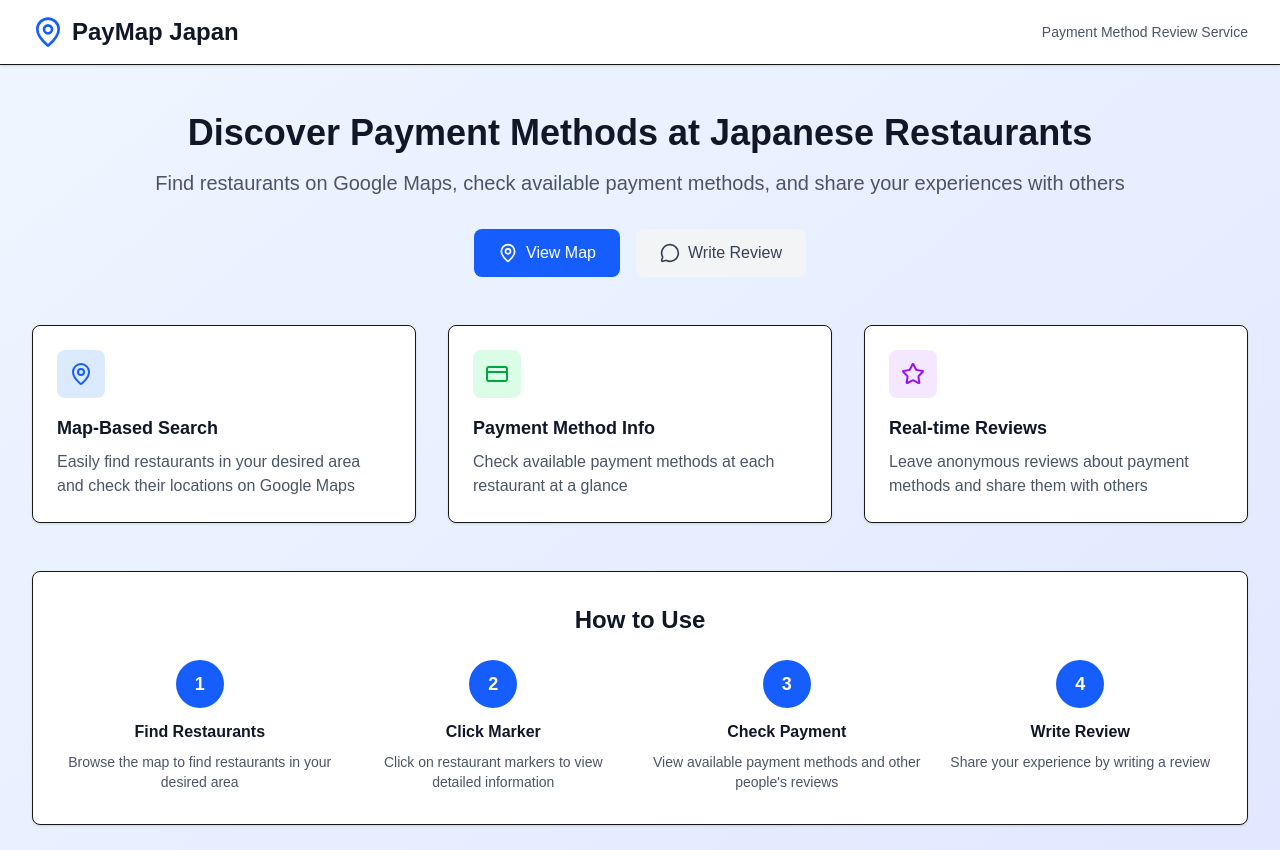
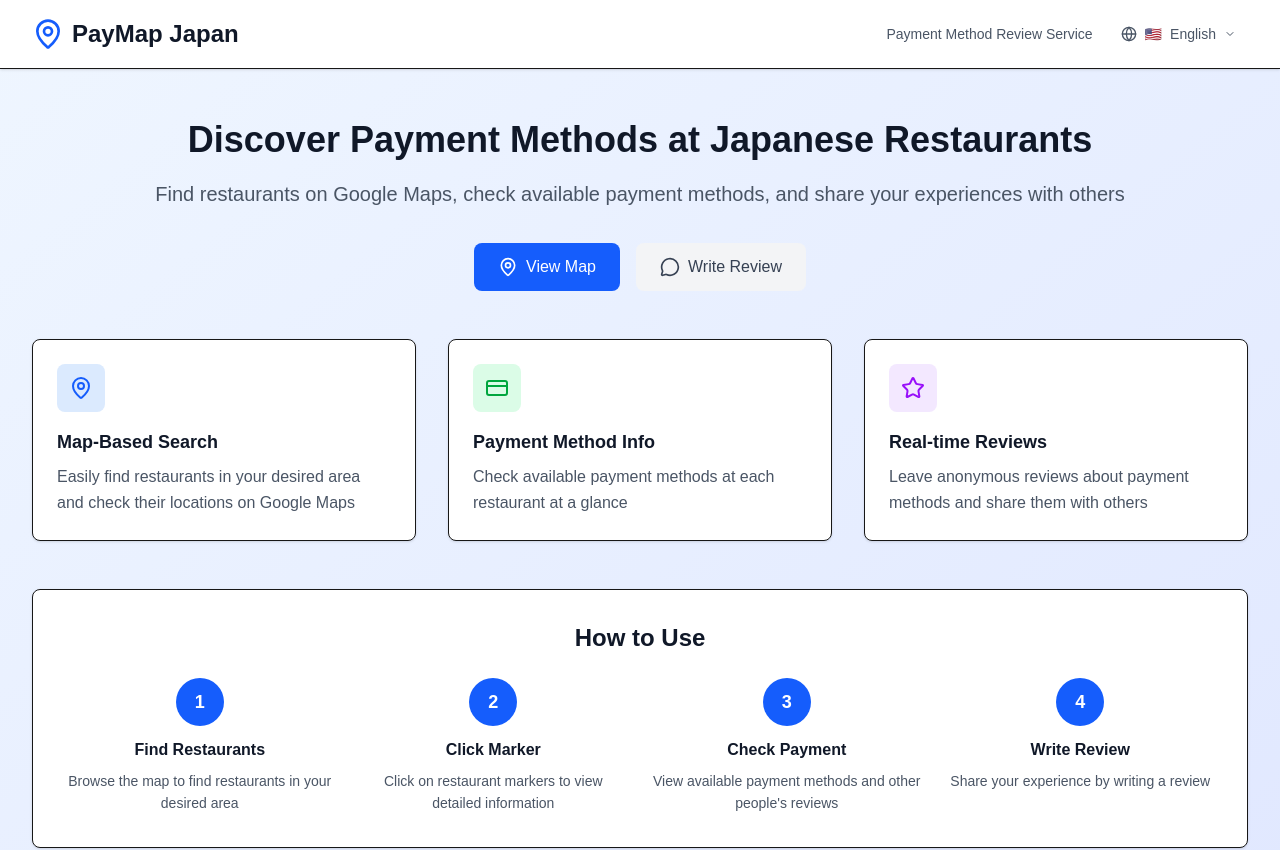
Before and after one commit to jongik96/paymap-japan, a Next.js app: page / in a window 1280 px wide. Shown: the top 850 px of the page. Built offline with nearby package versions, Linux system fonts and the light colour scheme.

Commit message:
update language, css

```diff
--- a/src/app/page.tsx
+++ b/src/app/page.tsx
@@ -1,6 +1,11 @@
+'use client';
+
 import { MapPin, CreditCard, Star, MessageCircle } from "lucide-react";
+import { useLanguage } from '@/contexts/LanguageContext';
+import LanguageToggle from '@/components/LanguageToggle';
 
 export default function Home() {
+  const { t } = useLanguage();
   return (
     <div className="min-h-screen bg-gradient-to-br from-blue-50 to-indigo-100">
       {/* Header */}
@@ -11,7 +16,10 @@ export default function Home() {
               <MapPin className="h-8 w-8 text-blue-600" />
               <h1 className="text-2xl font-bold text-gray-900">PayMap Japan</h1>
             </div>
-            <p className="text-sm text-gray-600">Payment Method Review Service</p>
+            <div className="flex items-center space-x-4">
+              <p className="text-sm text-gray-600">{t('paymentMethodReviewService')}</p>
+              <LanguageToggle />
+            </div>
           </div>
         </div>
       </header>
@@ -19,21 +27,20 @@ export default function Home() {
       {/* Hero Section */}
       <main className="max-w-7xl mx-auto px-4 sm:px-6 lg:px-8 py-12">
         <div className="text-center mb-12">
-          <h2 className="text-4xl font-bold text-gray-900 mb-4">
-            Discover Payment Methods at Japanese Restaurants
+          <h2 className="text-4xl font-bold text-gray-900 mb-4 break-words leading-tight">
+            {t('discoverPaymentMethods')}
           </h2>
-          <p className="text-xl text-gray-600 mb-8">
-            Find restaurants on Google Maps, check available payment methods,
-            and share your experiences with others
+          <p className="text-xl text-gray-600 mb-8 break-words leading-relaxed">
+            {t('heroDescription')}
           </p>
           <div className="flex justify-center space-x-4">
             <a href="/map" className="bg-blue-600 text-white px-6 py-3 rounded-lg hover:bg-blue-700 transition-colors flex items-center space-x-2">
               <MapPin className="h-5 w-5" />
-              <span>View Map</span>
+              <span>{t('viewMap')}</span>
             </a>
             <a href="/map" className="bg-gray-100 text-gray-700 px-6 py-3 rounded-lg hover:bg-gray-200 transition-colors flex items-center space-x-2">
               <MessageCircle className="h-5 w-5" />
-              <span>Write Review</span>
+              <span>{t('writeReview')}</span>
             </a>
           </div>
 
@@ -41,55 +48,55 @@ export default function Home() {
         </div>
 
         {/* Features */}
-        <div className="grid md:grid-cols-3 gap-8 mb-12">
+        <div className="grid grid-cols-1 md:grid-cols-3 gap-6 md:gap-8 mb-12">
           <div className="bg-white p-6 rounded-lg shadow-sm border">
             <div className="flex items-center justify-center w-12 h-12 bg-blue-100 rounded-lg mb-4">
               <MapPin className="h-6 w-6 text-blue-600" />
             </div>
-            <h3 className="text-lg font-semibold text-gray-900 mb-2">Map-Based Search</h3>
-            <p className="text-gray-600">Easily find restaurants in your desired area and check their locations on Google Maps</p>
+            <h3 className="text-lg font-semibold text-gray-900 mb-2 break-words">{t('mapBasedSearch')}</h3>
+            <p className="text-gray-600 break-words leading-relaxed">{t('mapBasedSearchDesc')}</p>
           </div>
 
           <div className="bg-white p-6 rounded-lg shadow-sm border">
             <div className="flex items-center justify-center w-12 h-12 bg-green-100 rounded-lg mb-4">
               <CreditCard className="h-6 w-6 text-green-600" />
             </div>
-            <h3 className="text-lg font-semibold text-gray-900 mb-2">Payment Method Info</h3>
-            <p className="text-gray-600">Check available payment methods at each restaurant at a glance</p>
+            <h3 className="text-lg font-semibold text-gray-900 mb-2 break-words">{t('paymentMethodInfo')}</h3>
+            <p className="text-gray-600 break-words leading-relaxed">{t('paymentMethodInfoDesc')}</p>
           </div>
 
           <div className="bg-white p-6 rounded-lg shadow-sm border">
             <div className="flex items-center justify-center w-12 h-12 bg-purple-100 rounded-lg mb-4">
               <Star className="h-6 w-6 text-purple-600" />
             </div>
-            <h3 className="text-lg font-semibold text-gray-900 mb-2">Real-time Reviews</h3>
-            <p className="text-gray-600">Leave anonymous reviews about payment methods and share them with others</p>
+            <h3 className="text-lg font-semibold text-gray-900 mb-2 break-words">{t('realTimeReviews')}</h3>
+            <p className="text-gray-600 break-words leading-relaxed">{t('realTimeReviewsDesc')}</p>
           </div>
         </div>
 
         {/* How it works */}
         <div className="bg-white rounded-lg shadow-sm border p-8">
-          <h3 className="text-2xl font-bold text-gray-900 mb-6 text-center">How to Use</h3>
-          <div className="grid md:grid-cols-4 gap-6">
+          <h3 className="text-2xl font-bold text-gray-900 mb-6 text-center">{t('howToUse')}</h3>
+          <div className="grid grid-cols-1 sm:grid-cols-2 md:grid-cols-4 gap-4 md:gap-6">
             <div className="text-center">
               <div className="w-12 h-12 bg-blue-600 text-white rounded-full flex items-center justify-center mx-auto mb-3 text-lg font-bold">1</div>
-              <h4 className="font-semibold text-gray-900 mb-2">Find Restaurants</h4>
-              <p className="text-sm text-gray-600">Browse the map to find restaurants in your desired area</p>
+              <h4 className="font-semibold text-gray-900 mb-2 break-words">{t('findRestaurants')}</h4>
+              <p className="text-sm text-gray-600 break-words leading-relaxed">{t('findRestaurantsDesc')}</p>
             </div>
             <div className="text-center">
               <div className="w-12 h-12 bg-blue-600 text-white rounded-full flex items-center justify-center mx-auto mb-3 text-lg font-bold">2</div>
-              <h4 className="font-semibold text-gray-900 mb-2">Click Marker</h4>
-              <p className="text-sm text-gray-600">Click on restaurant markers to view detailed information</p>
+              <h4 className="font-semibold text-gray-900 mb-2 break-words">{t('clickMarker')}</h4>
+              <p className="text-sm text-gray-600 break-words leading-relaxed">{t('clickMarkerDesc')}</p>
             </div>
             <div className="text-center">
               <div className="w-12 h-12 bg-blue-600 text-white rounded-full flex items-center justify-center mx-auto mb-3 text-lg font-bold">3</div>
-              <h4 className="font-semibold text-gray-900 mb-2">Check Payment</h4>
-              <p className="text-sm text-gray-600">View available payment methods and other people&apos;s reviews</p>
+              <h4 className="font-semibold text-gray-900 mb-2 break-words">{t('checkPayment')}</h4>
+              <p className="text-sm text-gray-600 break-words leading-relaxed">{t('checkPaymentDesc')}</p>
             </div>
             <div className="text-center">
               <div className="w-12 h-12 bg-blue-600 text-white rounded-full flex items-center justify-center mx-auto mb-3 text-lg font-bold">4</div>
-              <h4 className="font-semibold text-gray-900 mb-2">Write Review</h4>
-              <p className="text-sm text-gray-600">Share your experience by writing a review</p>
+              <h4 className="font-semibold text-gray-900 mb-2 break-words">{t('writeReview')}</h4>
+              <p className="text-sm text-gray-600 break-words leading-relaxed">{t('writeReviewDesc')}</p>
             </div>
           </div>
         </div>
--- a/src/contexts/LanguageContext.tsx
+++ b/src/contexts/LanguageContext.tsx
@@ -131,6 +131,27 @@ const translations = {
     'common.darkMode': 'Dark Mode',
     'common.lightMode': 'Light Mode',
     'common.system': 'System',
+
+    // Main page
+    'paymentMethodReviewService': 'Payment Method Review Service',
+    'discoverPaymentMethods': 'Discover Payment Methods at Japanese Restaurants',
+    'heroDescription': 'Find restaurants on Google Maps, check available payment methods, and share your experiences with others',
+    'viewMap': 'View Map',
+    'writeReview': 'Write Review',
+    'mapBasedSearch': 'Map-Based Search',
+    'mapBasedSearchDesc': 'Easily find restaurants in your desired area and check their locations on Google Maps',
+    'paymentMethodInfo': 'Payment Method Info',
+    'paymentMethodInfoDesc': 'Check available payment methods at each restaurant at a glance',
+    'realTimeReviews': 'Real-time Reviews',
+    'realTimeReviewsDesc': 'Leave anonymous reviews about payment methods and share them with others',
+    'howToUse': 'How to Use',
+    'findRestaurants': 'Find Restaurants',
+    'findRestaurantsDesc': 'Browse the map to find restaurants in your desired area',
+    'clickMarker': 'Click Marker',
+    'clickMarkerDesc': 'Click on restaurant markers to view detailed information',
+    'checkPayment': 'Check Payment',
+    'checkPaymentDesc': 'View available payment methods and other people\'s reviews',
+    'writeReviewDesc': 'Share your experience by writing a review',
   },
   ja: {
     // Header
@@ -249,6 +270,27 @@ const translations = {
     'common.darkMode': 'ダークモード',
     'common.lightMode': 'ライトモード',
     'common.system': 'システム',
+
+    // Main page
+    'paymentMethodReviewService': '決済方法レビューサービス',
+    'discoverPaymentMethods': '日本のレストランの決済方法を発見しよう',
+    'heroDescription': 'Googleマップでレストランを見つけ、利用可能な決済方法を確認し、他の人と経験を共有しましょう',
+    'viewMap': '地図を見る',
+    'writeReview': 'レビューを書く',
+    'mapBasedSearch': '地図ベース検索',
+    'mapBasedSearchDesc': '希望するエリアのレストランを簡単に見つけ、Googleマップで場所を確認できます',
+    'paymentMethodInfo': '決済方法情報',
+    'paymentMethodInfoDesc': '各レストランで利用可能な決済方法を一目で確認できます',
+    'realTimeReviews': 'リアルタイムレビュー',
+    'realTimeReviewsDesc': '決済方法について匿名レビューを残し、他の人と共有しましょう',
+    'howToUse': '使い方',
+    'findRestaurants': 'レストランを見つける',
+    'findRestaurantsDesc': '地図を閲覧して、希望するエリアのレストランを見つけましょう',
+    'clickMarker': 'マーカーをクリック',
+    'clickMarkerDesc': 'レストランマーカーをクリックして詳細情報を確認しましょう',
+    'checkPayment': '決済方法確認',
+    'checkPaymentDesc': '利用可能な決済方法と他の人のレビューを確認しましょう',
+    'writeReviewDesc': 'レビューを書いて経験を共有しましょう',
   },
   ko: {
     // Header
@@ -367,6 +409,27 @@ const translations = {
     'common.darkMode': '다크 모드',
     'common.lightMode': '라이트 모드',
     'common.system': '시스템',
+
+    // Main page
+    'paymentMethodReviewService': '결제 수단 리뷰 서비스',
+    'discoverPaymentMethods': '일본 레스토랑의 결제 수단을 발견하세요',
+    'heroDescription': 'Google 지도에서 레스토랑을 찾고, 사용 가능한 결제 수단을 확인하고, 다른 사람들과 경험을 공유하세요',
+    'viewMap': '지도 보기',
+    'writeReview': '리뷰 작성',
+    'mapBasedSearch': '지도 기반 검색',
+    'mapBasedSearchDesc': '원하는 지역의 레스토랑을 쉽게 찾고 Google 지도에서 위치를 확인하세요',
+    'paymentMethodInfo': '결제 수단 정보',
+    'paymentMethodInfoDesc': '각 레스토랑에서 사용 가능한 결제 수단을 한눈에 확인하세요',
+    'realTimeReviews': '실시간 리뷰',
+    'realTimeReviewsDesc': '결제 수단에 대한 익명 리뷰를 남기고 다른 사람들과 공유하세요',
+    'howToUse': '사용 방법',
+    'findRestaurants': '레스토랑 찾기',
+    'findRestaurantsDesc': '지도를 탐색하여 원하는 지역의 레스토랑을 찾으세요',
+    'clickMarker': '마커 클릭',
+    'clickMarkerDesc': '레스토랑 마커를 클릭하여 상세 정보를 확인하세요',
+    'checkPayment': '결제 수단 확인',
+    'checkPaymentDesc': '사용 가능한 결제 수단과 다른 사람들의 리뷰를 확인하세요',
+    'writeReviewDesc': '리뷰를 작성하여 경험을 공유하세요',
   }
 };
 
```
